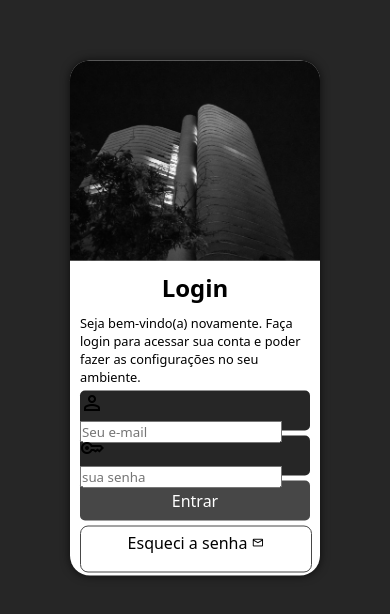
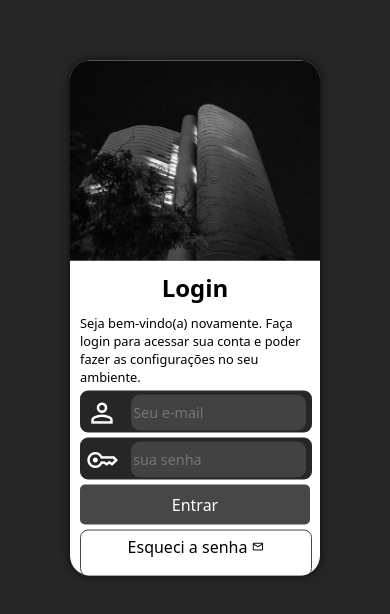
Before and after one commit to Mateus333/projeto-login, a plain HTML site: page index.html in a window 390 px wide. Shown: the part 104-718 px from the top of the page. Drawn offline with nearby package versions, Linux system fonts and the light colour scheme.

Commit message:
estilos de media query e bug fix

```diff
--- a/estilos/media-query.css
+++ b/estilos/media-query.css
@@ -2,13 +2,14 @@
 
 
 @media screen and (min-width: 768px) and (max-width: 992px) {
-
+    /* CONFIGURAÇÃO PARA TABLET */
     body {
         background-image: linear-gradient(to bottom, #464646, #000000);
     }
 
     section#login {
         width: 80vw;
+        height: 290px;
     }
 
     section#login > div#imagem {
@@ -24,13 +25,14 @@
 }
 
 @media screen and (min-width: 992px) {
-
+    /* CONFIGURAÇÃO PARA DESKTOP */
     body {
         background-image: linear-gradient(to bottom, #464646, #000000);
     }
 
     section#login {
         width: 950px;
+        height: 350px;
     }
 
     section#login > div#imagem {
@@ -49,6 +51,7 @@
     }
 
     div#formulario > p {
-        font-size: 1.2em;
+        font-size: 1em;
+        margin: 15px 0px;
     }
 }
--- a/estilos/style.css
+++ b/estilos/style.css
@@ -34,7 +34,6 @@ section#login {
     position: absolute;
     top: 50%;
     left: 50%;
-    transform: translate(-50%, -50%);
     overflow: hidden;
 
     background-color: white;
@@ -43,6 +42,7 @@ section#login {
     border-radius: 20px;
     box-shadow: 0px 0px 10px rgba(0, 0, 0, 0.680);
 
+    transform: translate(-50%, -50%);
     transition: width .3s, height .3s;
     transition-timing-function: ease;
 }
@@ -71,15 +71,40 @@ div#formulario > p {
 
 form > div.campo {
     background-color: #262626;
+    border: 1px solid #262626;
     display: block;
     width: 100%;
     height: 40px;
-    border-radius: 5px;
+    border-radius: 8px;
     margin: 5px 0px;
 }
 
 div.campo > label {
     display: none;
+}
+
+div.campo > span {
+    color: white;
+    /* background-color: black; */
+    font-size: 2em;
+    width: 36px;
+    padding: 5px;
+}
+
+div.campo > input {
+    background-color: #424242;
+    font-size: 0.9em;
+    width: calc(100% - 59px);
+    height: 80%;
+    border: 0px;
+    border-radius: 9px;
+    padding: 2px;
+    transform: translateY(-11px);
+}
+
+div.campo > input:focus-within {
+    background-color: white;
+    border: none;
 }
 
 form > input[type=submit] {
```
